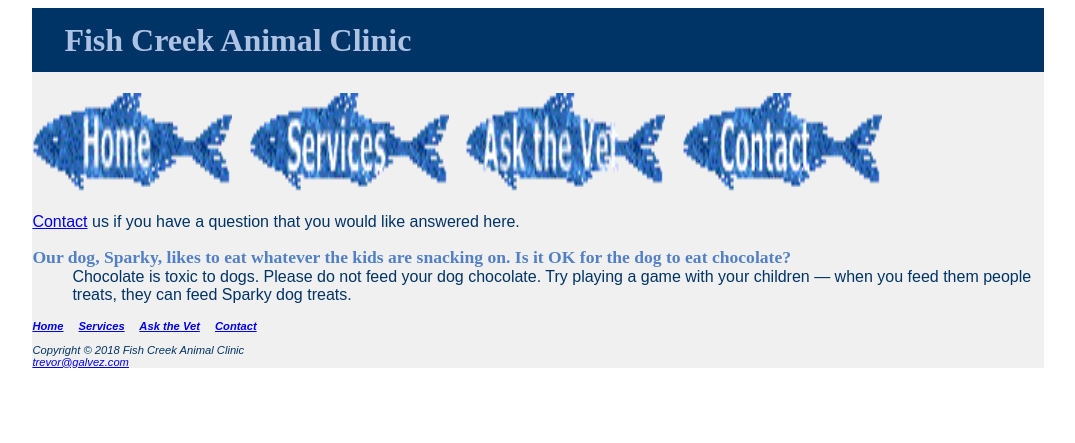
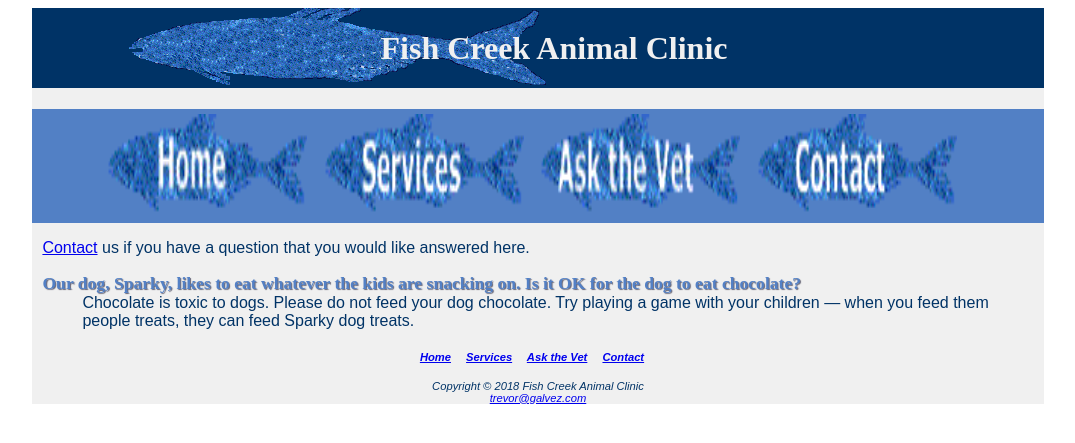
Before and after one commit to TGalvez1/web-development, a PHP site: page /fishcreek4/askvet.html in a window 1280 px wide. Shown: the top 443 px of the page, without its empty margins (102-1177 px from the left). Run offline with PHP 8.4, Linux system fonts and the light colour scheme.

Commit message:
Update fishcreek.css

```diff
--- a/fishcreek4/fishcreek.css
+++ b/fishcreek4/fishcreek.css
@@ -6,16 +6,22 @@
 
 header {
 	background-color: #003366;
-	color: #AEC3E3;
+	background-image: url("fishcreeklogo.gif");
+	background-repeat: no-repeat;
+	color: #F0F0F0;
 	font-family: "Times New Roman", Times, serif;
+	text-align: center;
 }
 
 h1 {
-	line-height: 200%;
+	line-height: 250%;
 	text-indent: 1em;
 }
 
 nav {
+	text-align: center;
+	background-color: #5280C5;
+	padding: 5px;
 	font-weight: bold;
 }
 
@@ -33,16 +39,33 @@
 footer {
 	font-style: italic;
 	font-size: .70em;
+	text-align: center;
+	backgroung-color: #AEC3E3;
+}
+
+img {
+	border: none;
+}
+
+main {
+	padding-left: 10px;
+	padding-right: 10px;
+}
+
+footer nav {
+	background-color: #F0F0F0;
 }
 
 .category {
 	font-weight: bold;
 	color: #5380C5;
 	font-family: "Times New Roman", Times, serif;
+	text-shadow: 1px 1px 1px #667;
 }
 
 #wrapper {
 	width: 80%;
+	min-width: 700px;
 	margin-right: auto;
 	margin-left: auto;
 	background-color: #F0F0F0;
```
